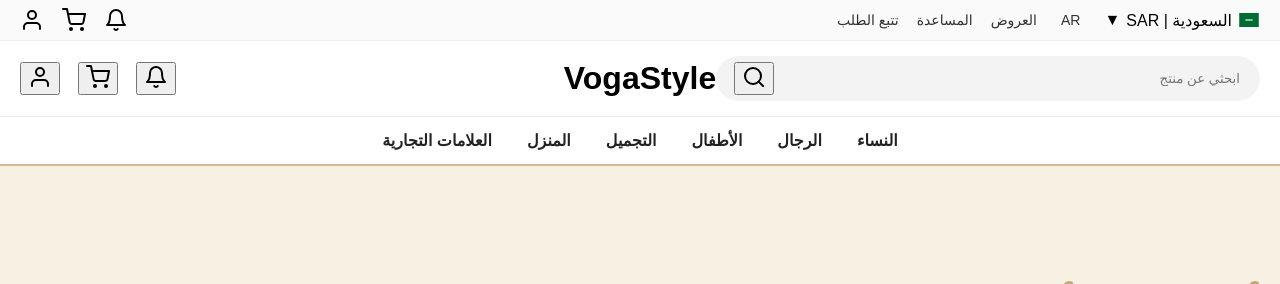
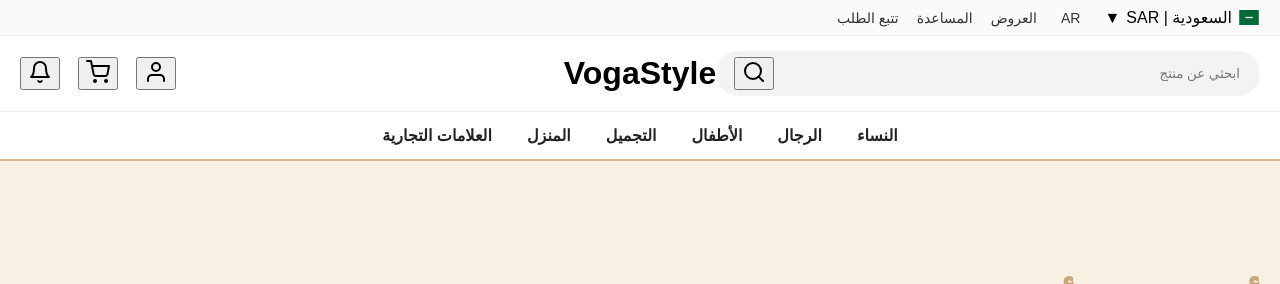
Before and after one commit to amnah1438/vogastyle, a Django app: page /en/ in a window 1280 px wide. Shown: the top 284 px of the page. Run offline with Django 5.2, Linux system fonts and the light colour scheme; data comes from the database, SQL or seed files in the repository; both versions use the stored data as it was after the commit; some libraries are stand-ins or nearby versions.

Commit message:
تعديل

```diff
--- a/templates/base-templates/header.html
+++ b/templates/base-templates/header.html
@@ -7,7 +7,6 @@
     ============================= -->
     <div class="vg-topbar">
 
-        <!-- يمين -->
         <div class="vg-top-right">
 
             <!-- الدولة -->
@@ -33,7 +32,7 @@
                 <span class="vg-arrow">▼</span>
             </div>
 
-            <!-- القائمة المنسدلة للدول -->
+            <!-- قائمة الدول -->
             <div class="vg-country-menu" id="vgCountryMenu">
 
                 <form method="post" action="{% url 'core:set_country' %}">
@@ -93,16 +92,10 @@
 
         </div>
 
-        <!-- يسار -->
-        <div class="vg-top-left">
-            <img src="{% static 'icons/bell.svg' %}" class="vg-icon">
-            <img src="{% static 'icons/cart.svg' %}" class="vg-icon">
-            <img src="{% static 'icons/user.svg' %}" class="vg-icon">
-        </div>
     </div>
 
     <!-- ============================
-         2) المستوى الأوسط (الشعار + البحث)
+         2) المستوى الأوسط (الشعار + البحث + الأيقونات)
     ============================= -->
     <div class="vg-middle">
 
@@ -117,11 +110,11 @@
             <a href="/" class="vg-brand">VogaStyle</a>
         </div>
 
-        <!-- أيقونات -->
+        <!-- الأيقونات -->
         <div class="vg-icons">
+            <button><img src="{% static 'icons/user.svg' %}"></button>
+            <button><img src="{% static 'icons/cart.svg' %}"></button>
             <button><img src="{% static 'icons/bell.svg' %}"></button>
-            <button><img src="{% static 'icons/cart.svg' %}"></button>
-            <button><img src="{% static 'icons/user.svg' %}"></button>
         </div>
 
     </div>
```
Also changed, not shown: db.sqlite3.
